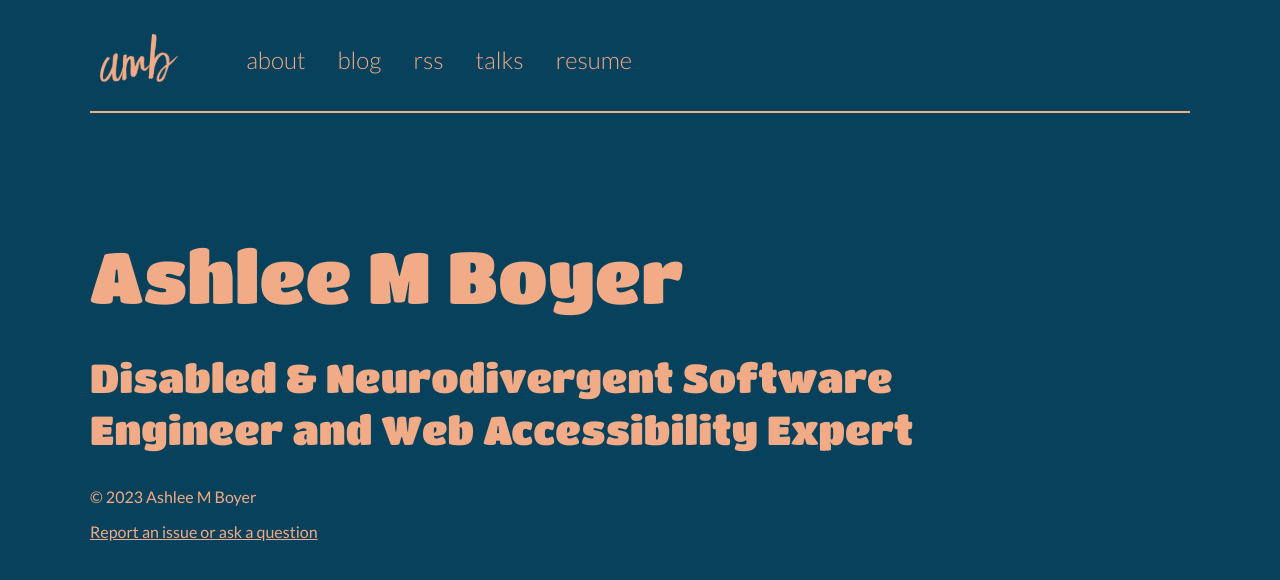
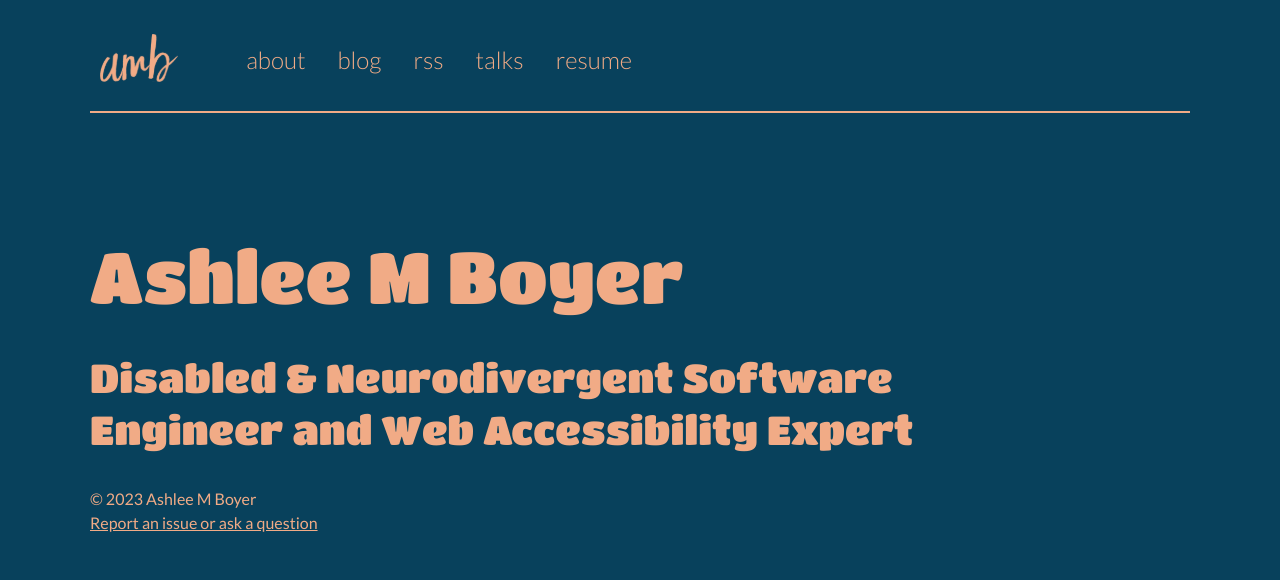
Before and after one commit to ashleemboyer/ashleemboyer-com, a Next.js app: page / in a window 1280 px wide. Shown: the top 580 px of the page. Built offline with nearby package versions, Linux system fonts and the light colour scheme.

Commit message:
Styling SiteFooter

```diff
--- a/app/components/site-footer/index.tsx
+++ b/app/components/site-footer/index.tsx
@@ -1,6 +1,8 @@
+import s from "./site-footer.module.css";
+
 const SiteFooter = () => {
   return (
-    <footer>
+    <footer className={s.footer}>
       <p>© 2023 Ashlee M Boyer</p>
       <p>
         <a href="https://github.com/ashleemboyer/ashleemboyer-com-issues-and-questions/issues/new/choose">
--- /dev/null
+++ b/app/components/site-footer/site-footer.module.css
@@ -0,0 +1,5 @@
+.footer p {
+  font-size: 1rem;
+  line-height: 1.5;
+  margin: 0;
+}
```
